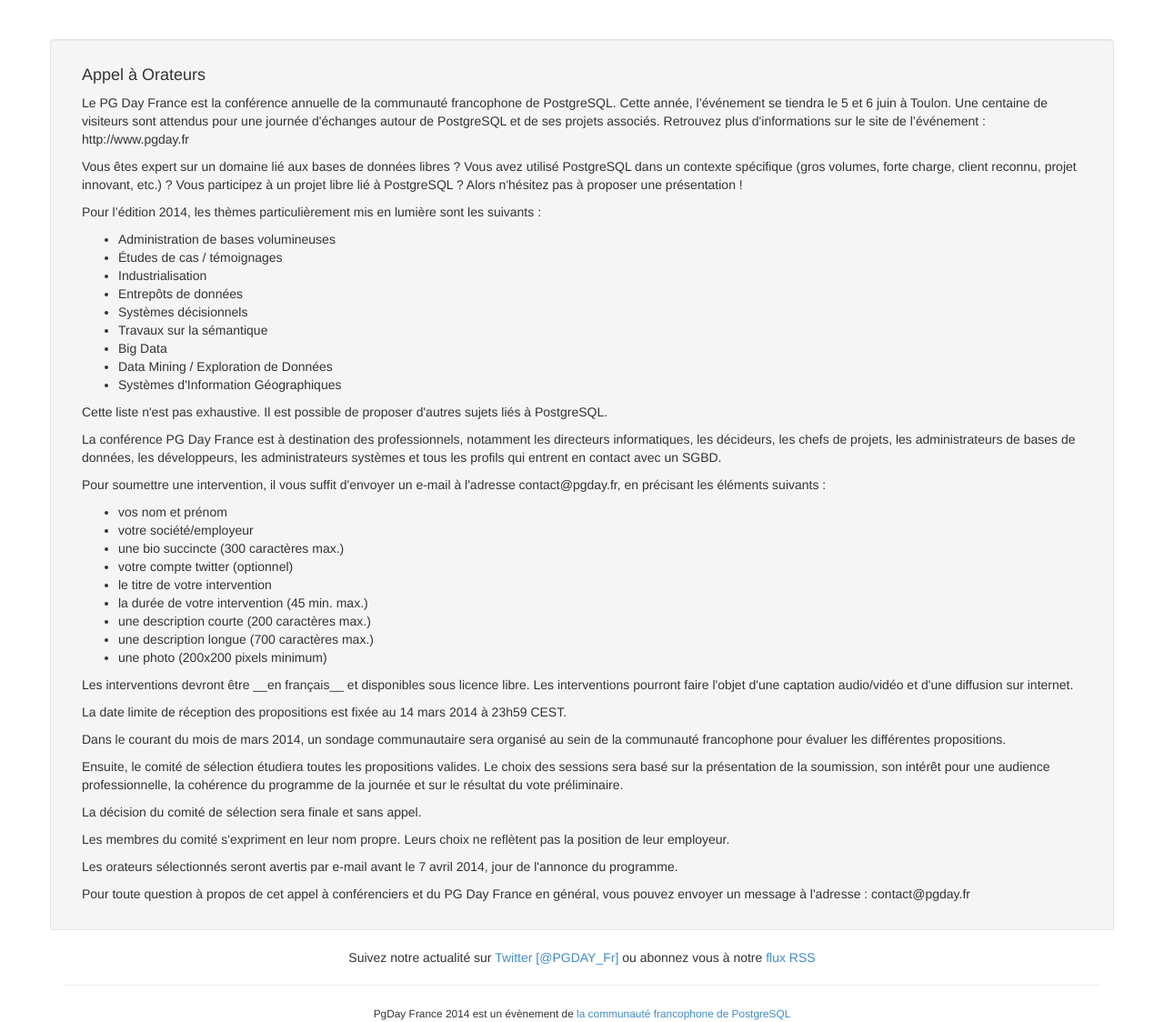
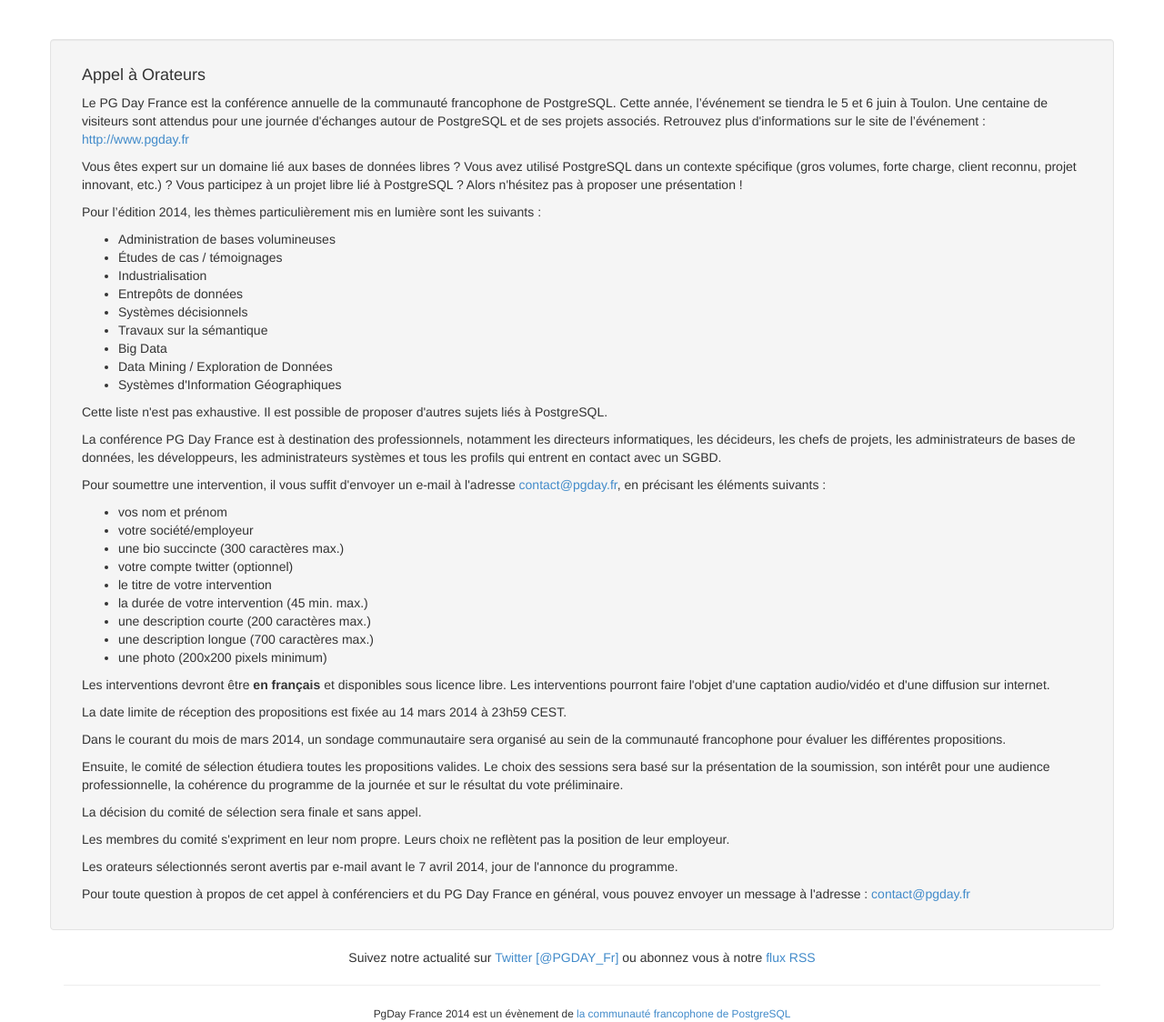
Before and after one commit to postgresqlfr/2024.pgday.fr, a Jekyll site: the page built from appel.html, in a window 1280 px wide and 1191 px high, cut to the strip 67-1191 px from the top of the window. Shown: the whole strip at 91% size. Built offline with Jekyll 4.4.1, drawn with Linux system fonts in a browser that asks for light colours; Markdown is read by kramdown in place of the engine named in the settings; some of the changed lines change nothing that is shown.

Commit message:
Set correct make up for the CFP

```diff
--- a/appel.html
+++ b/appel.html
@@ -11,7 +11,7 @@
         <div class="col-xs-12 col-md-12">
           <h4>Appel à Orateurs</h4>
 <p>
-Le PG Day France est la conférence annuelle de la communauté francophone de PostgreSQL. Cette année, l’événement se tiendra le 5 et 6 juin à Toulon. Une centaine de visiteurs sont attendus pour une journée d'échanges autour de PostgreSQL et de ses projets associés. Retrouvez plus d'informations sur le site de l’événement : http://www.pgday.fr
+Le PG Day France est la conférence annuelle de la communauté francophone de PostgreSQL. Cette année, l’événement se tiendra le 5 et 6 juin à Toulon. Une centaine de visiteurs sont attendus pour une journée d'échanges autour de PostgreSQL et de ses projets associés. Retrouvez plus d'informations sur le site de l’événement : <a href="http://www.pgday.fr">http://www.pgday.fr</a>
 </p><p>
 Vous êtes expert sur un domaine lié aux bases de données libres ? Vous avez utilisé PostgreSQL dans un contexte spécifique (gros volumes, forte charge, client reconnu, projet innovant, etc.) ? Vous participez à un projet libre lié à PostgreSQL ? Alors n'hésitez pas à proposer une présentation !
 </p><p>
@@ -31,7 +31,7 @@
 </p><p>
 La conférence PG Day France est à destination des professionnels, notamment les directeurs informatiques, les décideurs, les chefs de projets, les administrateurs de bases de données, les développeurs, les administrateurs systèmes et tous les profils qui entrent en contact avec un SGBD.
 </p><p>
-Pour soumettre une intervention, il vous suffit d'envoyer un e-mail à l'adresse contact@pgday.fr, en précisant les éléments suivants :
+Pour soumettre une intervention, il vous suffit d'envoyer un e-mail à l'adresse <a href="mailto:contact@pgday.fr" >contact@pgday.fr</a>, en précisant les éléments suivants :
 </p><ul>
   <li>vos nom et prénom</li>
   <li>votre société/employeur</li>
@@ -43,7 +43,7 @@
   <li>une description longue (700 caractères max.)</li>
   <li>une photo (200x200 pixels minimum)</li>
 </ul><p>
-Les interventions devront être __en français__ et disponibles sous licence libre. Les interventions pourront faire l'objet d'une captation audio/vidéo et d'une diffusion sur internet.
+Les interventions devront être <b>en français</b> et disponibles sous licence libre. Les interventions pourront faire l'objet d'une captation audio/vidéo et d'une diffusion sur internet.
 </p><p>
 La date limite de réception des propositions est fixée au 14 mars 2014 à 23h59 CEST.
 </p><p>
@@ -57,7 +57,7 @@
 </p><p>
 Les orateurs sélectionnés seront avertis par e-mail avant le 7 avril 2014, jour de l'annonce du programme.
 </p><p>
-Pour toute question à propos de cet appel à conférenciers et du PG Day France en général, vous pouvez envoyer un message à l'adresse : contact@pgday.fr
+Pour toute question à propos de cet appel à conférenciers et du PG Day France en général, vous pouvez envoyer un message à l'adresse : <a href="mailto:contact@pgday.fr" >contact@pgday.fr</a>
 </p>
         </div>
       </div>
```
